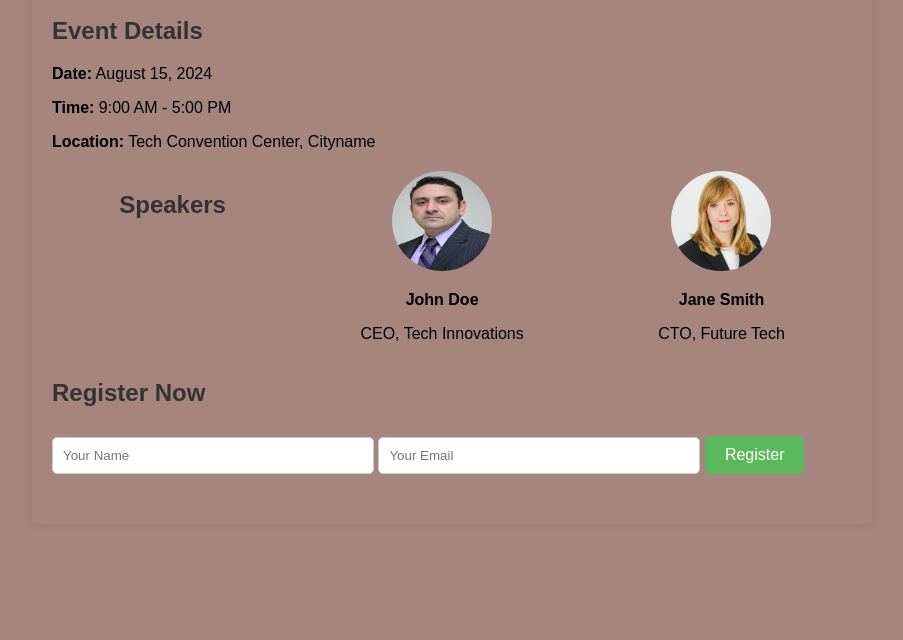
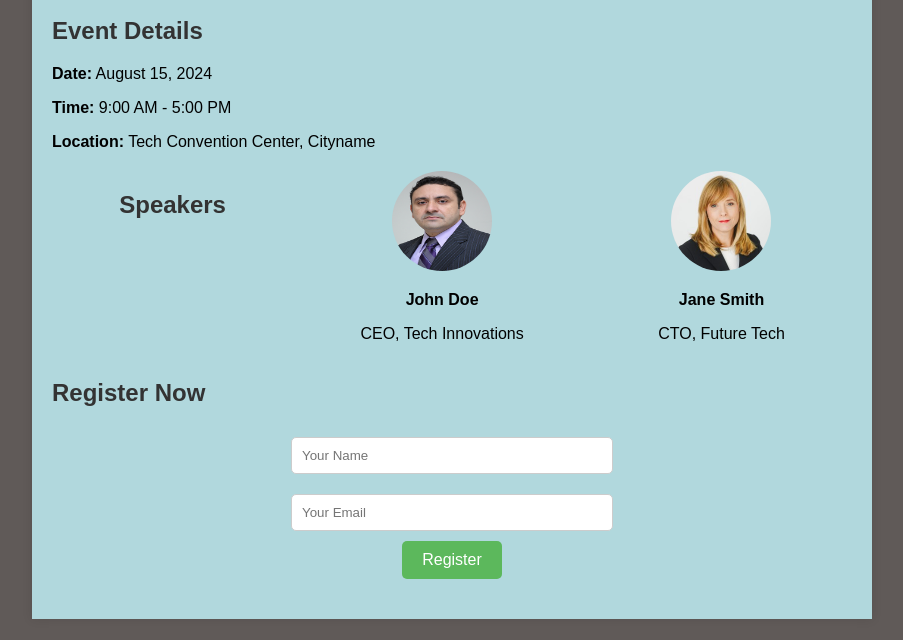
Before and after one commit to shrutik05/landingpage, a plain HTML site: page index.html in a window 1280 px wide. Shown: the part 160-800 px from the top of the page, without its empty margins (188-1091 px from the left). Drawn offline with Linux system fonts and the light colour scheme.

Commit message:
Update styles.css

```diff
--- a/styles.css
+++ b/styles.css
@@ -1,6 +1,6 @@
 body {
     font-family: Arial, sans-serif;
-    background-color: #A6857E ;
+    background-color: #605A58  ;
     margin: 0;
     padding: 0;
 }
@@ -9,7 +9,7 @@ body {
     max-width: 800px;
     margin: 0 auto;
     padding: 20px;
-    background-color: #A6857E;
+    background-color: #B1D8DD ;
     box-shadow: 0 0 10px rgba(0, 0, 0, 0.1);
 }
 
@@ -53,7 +53,7 @@ h2 {
 }
 
 form {
-    background-color: #A6857E
+    background-color: #B1D8DD;
     display: flex;
     flex-direction: column;
     align-items: center;
```
